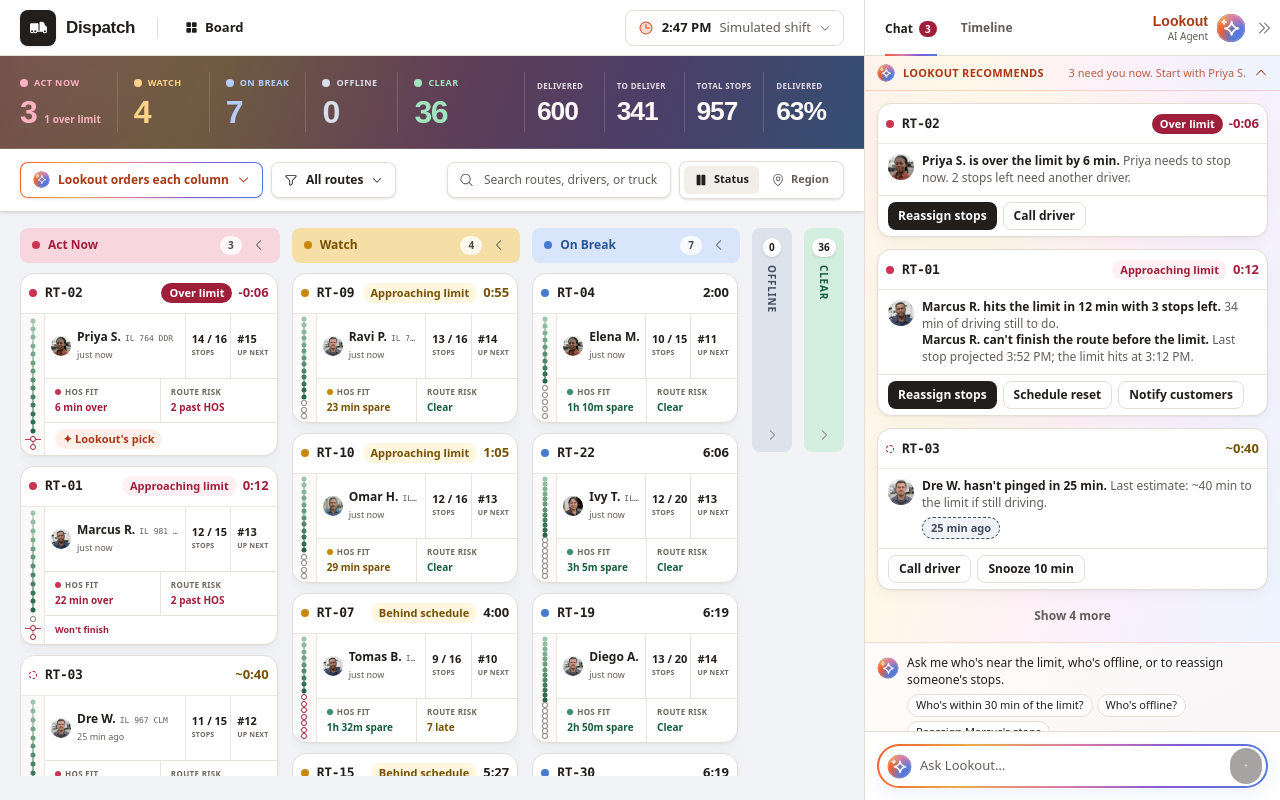
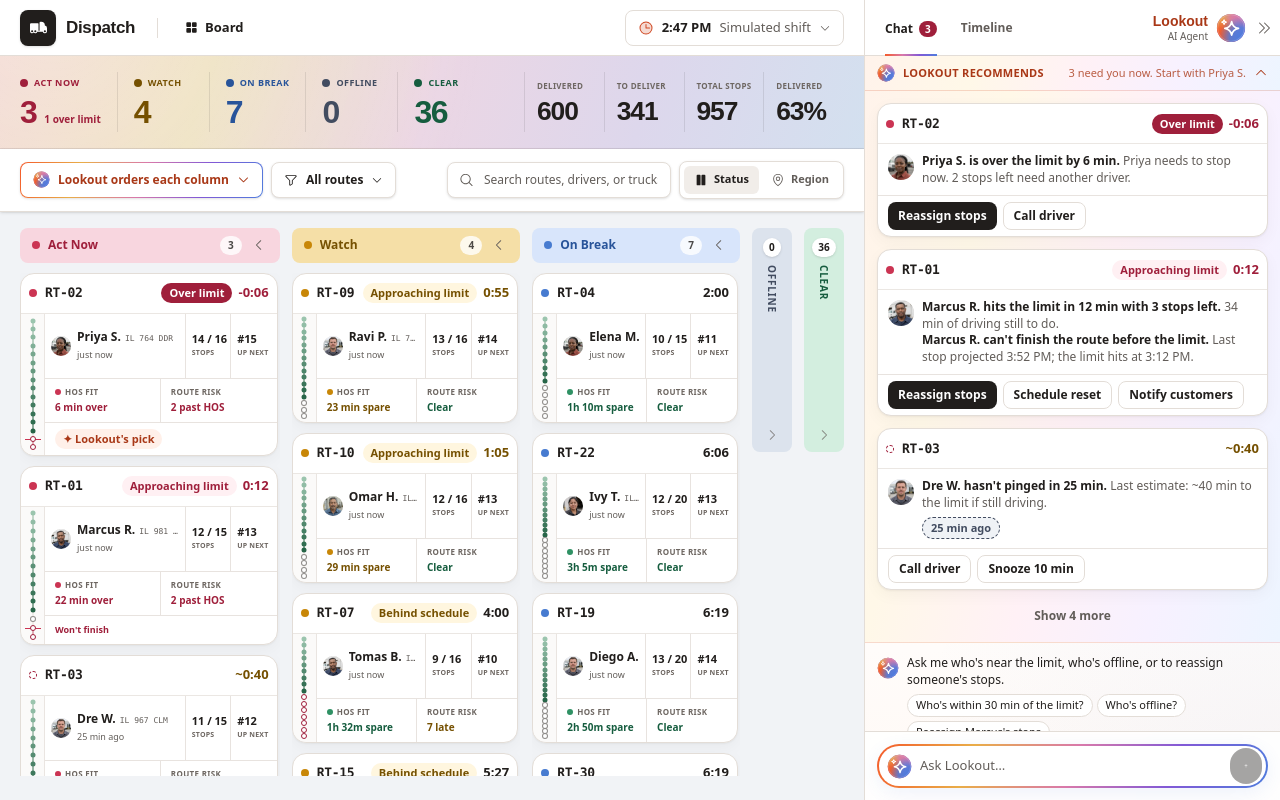
Before and after one commit to davekeller/dispatcher-dashboard, a React (Vite) app: page / in a window 1280 px wide. Built offline with nearby package versions, Linux system fonts and the light colour scheme.

Commit message:
design: lighten the shift metrics hero

```diff
--- a/scripts/contrast.mjs
+++ b/scripts/contrast.mjs
@@ -6,8 +6,7 @@ const tokens = {
   'lookout-strong': '#a93817', lookout: '#cf4620',
   'act-now': '#9f1f3b', watch: '#755000', clear: '#165d3f', offline: '#424c60', break: '#28549a',
   'act-now-soft': '#fff0f3', 'watch-soft': '#fff6df', 'clear-soft': '#eaf8f0', 'offline-soft': '#eff2f6', 'break-soft': '#edf3ff', 'lookout-soft': '#fff0e9',
-  'hero-warm': '#68423d', 'hero-gold': '#655033', 'hero-rose': '#603e55', 'hero-violet': '#4c3e67', 'hero-cool': '#344f73',
-  'hero-text': '#fffaf7', 'hero-muted': '#e5dce3', 'hero-act': '#ffb3c2', 'hero-watch': '#ffd48a', 'hero-break': '#b5ceff', 'hero-offline': '#d8deea', 'hero-clear': '#a2e4c0',
+  'hero-warm': '#f2d8d0', 'hero-gold': '#eee1bf', 'hero-rose': '#ebd6e4', 'hero-violet': '#ddd7ec', 'hero-cool': '#d3e0ef',
 }
 const lum = (hex) => {
   const [r, g, b] = [1, 3, 5].map((i) => parseInt(hex.slice(i, i + 2), 16) / 255).map((c) => (c <= 0.03928 ? c / 12.92 : ((c + 0.055) / 1.055) ** 2.4))
@@ -19,8 +18,8 @@ const pairs = [
   ['lookout-strong', 'panel'], ['lookout', 'panel'], ['lookout-strong', 'lookout-soft'],
   ['act-now', 'panel'], ['act-now', 'act-now-soft'], ['watch', 'panel'], ['watch', 'watch-soft'],
   ['clear', 'panel'], ['clear', 'clear-soft'], ['offline', 'panel'], ['offline', 'offline-soft'], ['break', 'panel'], ['break', 'break-soft'],
-  ['hero-text', 'hero-warm'], ['hero-text', 'hero-cool'], ['hero-muted', 'hero-cool'],
-  ['hero-act', 'hero-warm'], ['hero-watch', 'hero-gold'], ['hero-break', 'hero-rose'], ['hero-offline', 'hero-violet'], ['hero-clear', 'hero-cool'],
+  ['ink', 'hero-warm'], ['ink', 'hero-cool'], ['muted', 'hero-cool'],
+  ['act-now', 'hero-warm'], ['watch', 'hero-gold'], ['break', 'hero-rose'], ['offline', 'hero-violet'], ['clear', 'hero-cool'],
 ]
 let fails = 0
 console.log('| text | ground | ratio | AA |\n|---|---|---|---|')
--- a/src/index.css
+++ b/src/index.css
@@ -28,18 +28,11 @@
   --color-ai-violet: #8259d6;
   --color-ai-cool: #4f7cdd;
 
-  --color-hero-warm: #68423d;
-  --color-hero-gold: #655033;
-  --color-hero-rose: #603e55;
-  --color-hero-violet: #4c3e67;
-  --color-hero-cool: #344f73;
-  --color-hero-text: #fffaf7;
-  --color-hero-muted: #e5dce3;
-  --color-hero-act: #ffb3c2;
-  --color-hero-watch: #ffd48a;
-  --color-hero-break: #b5ceff;
-  --color-hero-offline: #d8deea;
-  --color-hero-clear: #a2e4c0;
+  --color-hero-warm: #f2d8d0;
+  --color-hero-gold: #eee1bf;
+  --color-hero-rose: #ebd6e4;
+  --color-hero-violet: #ddd7ec;
+  --color-hero-cool: #d3e0ef;
 
   --color-act-now: #9f1f3b;
   --color-act-now-fill: #cb3453;
@@ -80,7 +73,7 @@ body { @apply bg-canvas text-ink font-sans antialiased; }
 
 .iq-metrics-band {
   background:
-    radial-gradient(circle at 6% -50%, color-mix(in srgb, var(--color-hero-text) 11%, transparent), transparent 27rem),
+    radial-gradient(circle at 6% -50%, color-mix(in srgb, white 24%, transparent), transparent 27rem),
     linear-gradient(108deg, var(--color-hero-warm) 0%, var(--color-hero-gold) 24%, var(--color-hero-rose) 50%, var(--color-hero-violet) 74%, var(--color-hero-cool) 100%);
 }
 
@@ -131,7 +124,7 @@ body { @apply bg-canvas text-ink font-sans antialiased; }
   background: linear-gradient(90deg, var(--color-ai-warm), var(--color-ai-rose), var(--color-ai-violet), var(--color-ai-cool));
 }
 
-.iq-metric-active { box-shadow: inset 0 -2px 0 color-mix(in srgb, var(--color-hero-text) 80%, transparent); }
+.iq-metric-active { box-shadow: inset 0 -2px 0 var(--color-lookout); }
 
 .route-history-progress {
   background: linear-gradient(to bottom, var(--color-route-done-start), var(--color-route-done-end));
--- a/src/views/shift/ShiftHero.tsx
+++ b/src/views/shift/ShiftHero.tsx
@@ -24,20 +24,20 @@ function sameFilters(a: FilterState, b: FilterState): boolean {
 export default function ShiftHero({ metrics, ranked, filters, onPreset }: { metrics: Metrics; ranked: DriverCard[]; filters: FilterState; onPreset: (filters: FilterState) => void }) {
   const count = (band: Band) => ranked.filter((card) => card.band === band).length
   const items: Metric[] = [
-    { id: 'act_now', label: BAND_LABEL.act_now, value: count('act_now'), preset: { ...EMPTY_FILTERS, band: ['act_now'] }, dot: 'bg-hero-act', tone: 'text-hero-act', detail: `${metrics.over} over limit`, detailTone: 'text-hero-act' },
-    { id: 'watch', label: BAND_LABEL.watch, value: count('watch'), preset: { ...EMPTY_FILTERS, band: ['watch'] }, dot: 'bg-hero-watch', tone: 'text-hero-watch' },
-    { id: 'break', label: BAND_LABEL.break, value: count('break'), preset: { ...EMPTY_FILTERS, band: ['break'] }, dot: 'bg-hero-break', tone: 'text-hero-break' },
-    { id: 'offline', label: BAND_LABEL.offline, value: count('offline'), preset: { ...EMPTY_FILTERS, band: ['offline'] }, dot: 'bg-hero-offline', tone: 'text-hero-offline' },
-    { id: 'clear', label: BAND_LABEL.clear, value: count('clear'), preset: { ...EMPTY_FILTERS, band: ['clear'] }, dot: 'bg-hero-clear', tone: 'text-hero-clear' },
+    { id: 'act_now', label: BAND_LABEL.act_now, value: count('act_now'), preset: { ...EMPTY_FILTERS, band: ['act_now'] }, dot: 'bg-act-now', tone: 'text-act-now', detail: `${metrics.over} over limit`, detailTone: 'text-act-now' },
+    { id: 'watch', label: BAND_LABEL.watch, value: count('watch'), preset: { ...EMPTY_FILTERS, band: ['watch'] }, dot: 'bg-watch', tone: 'text-watch' },
+    { id: 'break', label: BAND_LABEL.break, value: count('break'), preset: { ...EMPTY_FILTERS, band: ['break'] }, dot: 'bg-break', tone: 'text-break' },
+    { id: 'offline', label: BAND_LABEL.offline, value: count('offline'), preset: { ...EMPTY_FILTERS, band: ['offline'] }, dot: 'bg-offline', tone: 'text-offline' },
+    { id: 'clear', label: BAND_LABEL.clear, value: count('clear'), preset: { ...EMPTY_FILTERS, band: ['clear'] }, dot: 'bg-clear', tone: 'text-clear' },
   ]
   const toDeliver = metrics.stopsRemaining + metrics.needDriver
   const totalStops = metrics.stopsDelivered + toDeliver + metrics.stopsFailed
   const deliveredPercent = totalStops === 0 ? 100 : Math.round((metrics.stopsDelivered / totalStops) * 100)
 
   return (
-    <section className="iq-metrics-band shrink-0 border-b border-white/15 px-5 py-4 text-hero-text" aria-label="Shift status">
+    <section className="iq-metrics-band shrink-0 border-b border-ink/10 px-5 py-4 text-ink" aria-label="Shift status">
       <div className="flex min-w-[46rem] items-stretch">
-        <dl className="flex min-w-0 flex-1 items-stretch divide-x divide-white/15">
+        <dl className="flex min-w-0 flex-1 items-stretch divide-x divide-ink/10">
           {items.map((item) => {
             const active = sameFilters(filters, item.preset)
             return (
@@ -53,36 +53,36 @@ export default function ShiftHero({ metrics, ranked, filters, onPreset }: { metr
                     onPreset(active ? EMPTY_FILTERS : item.preset)
                   }
                 }}
-                className={`min-w-[5.75rem] cursor-pointer px-4 py-1 text-left outline-none transition first:pl-0 hover:bg-white/10 focus-visible:bg-white/15 ${active ? 'iq-metric-active bg-white/10' : ''}`}
+                className={`min-w-[5.75rem] cursor-pointer px-4 py-1 text-left outline-none transition first:pl-0 hover:bg-panel/35 focus-visible:bg-panel/55 ${active ? 'iq-metric-active bg-panel/45' : ''}`}
               >
-                <dt className={`flex items-center gap-1.5 whitespace-nowrap text-[9px] font-semibold uppercase tracking-[0.05em] ${item.tone ?? 'text-hero-muted'}`}>
+                <dt className={`flex items-center gap-1.5 whitespace-nowrap text-[9px] font-semibold uppercase tracking-[0.05em] ${item.tone ?? 'text-label'}`}>
                   <span className={`h-2 w-2 rounded-full ${item.dot}`} /> {item.label}
                 </dt>
                 <dd className="mt-1.5 flex items-baseline gap-2">
-                  <span className={`tnum font-display text-[2rem] font-semibold leading-none tracking-[-0.045em] ${item.tone ?? 'text-hero-text'}`}>{item.value}</span>
-                  {item.detail && <span className={`whitespace-nowrap text-[10px] font-semibold ${item.detailTone ?? 'text-hero-muted'}`}>{item.detail}</span>}
+                  <span className={`tnum font-display text-[2rem] font-semibold leading-none tracking-[-0.045em] ${item.tone ?? 'text-ink'}`}>{item.value}</span>
+                  {item.detail && <span className={`whitespace-nowrap text-[10px] font-semibold ${item.detailTone ?? 'text-muted'}`}>{item.detail}</span>}
                 </dd>
               </div>
             )
           })}
         </dl>
 
-        <dl className="ml-4 grid w-80 shrink-0 grid-cols-4 divide-x divide-white/15 border-l border-white/15" aria-label={`${metrics.stopsDelivered} delivered today, ${toDeliver} to deliver, ${totalStops} total stops, ${deliveredPercent}% delivered`}>
+        <dl className="ml-4 grid w-80 shrink-0 grid-cols-4 divide-x divide-ink/10 border-l border-ink/10" aria-label={`${metrics.stopsDelivered} delivered today, ${toDeliver} to deliver, ${totalStops} total stops, ${deliveredPercent}% delivered`}>
           <div className="flex min-w-0 flex-col justify-center px-3">
-            <dt className="whitespace-nowrap text-[8px] font-semibold uppercase tracking-[0.04em] text-hero-muted">Delivered</dt>
-            <dd className="tnum mt-1.5 font-display text-[1.65rem] font-semibold leading-none tracking-[-0.04em] text-hero-text">{metrics.stopsDelivered}</dd>
+            <dt className="whitespace-nowrap text-[8px] font-semibold uppercase tracking-[0.04em] text-label">Delivered</dt>
+            <dd className="tnum mt-1.5 font-display text-[1.65rem] font-semibold leading-none tracking-[-0.04em] text-ink">{metrics.stopsDelivered}</dd>
           </div>
           <div className="flex min-w-0 flex-col justify-center px-3">
-            <dt className="whitespace-nowrap text-[8px] font-semibold uppercase tracking-[0.04em] text-hero-muted">To deliver</dt>
-            <dd className="tnum mt-1.5 font-display text-[1.65rem] font-semibold leading-none tracking-[-0.04em] text-hero-text">{toDeliver}</dd>
+            <dt className="whitespace-nowrap text-[8px] font-semibold uppercase tracking-[0.04em] text-label">To deliver</dt>
+            <dd className="tnum mt-1.5 font-display text-[1.65rem] font-semibold leading-none tracking-[-0.04em] text-ink">{toDeliver}</dd>
           </div>
           <div className="flex min-w-0 flex-col justify-center px-3">
-            <dt className="whitespace-nowrap text-[8px] font-semibold uppercase tracking-[0.04em] text-hero-muted">Total stops</dt>
-            <dd className="tnum mt-1.5 font-display text-[1.65rem] font-semibold leading-none tracking-[-0.04em] text-hero-text">{totalStops}</dd>
+            <dt className="whitespace-nowrap text-[8px] font-semibold uppercase tracking-[0.04em] text-label">Total stops</dt>
+            <dd className="tnum mt-1.5 font-display text-[1.65rem] font-semibold leading-none tracking-[-0.04em] text-ink">{totalStops}</dd>
           </div>
           <div className="flex min-w-0 flex-col justify-center px-3">
-            <dt className="whitespace-nowrap text-[8px] font-semibold uppercase tracking-[0.04em] text-hero-muted">Delivered</dt>
-            <dd className="tnum mt-1.5 font-display text-[1.65rem] font-semibold leading-none tracking-[-0.04em] text-hero-text">{deliveredPercent}%</dd>
+            <dt className="whitespace-nowrap text-[8px] font-semibold uppercase tracking-[0.04em] text-label">Delivered</dt>
+            <dd className="tnum mt-1.5 font-display text-[1.65rem] font-semibold leading-none tracking-[-0.04em] text-ink">{deliveredPercent}%</dd>
           </div>
         </dl>
       </div>
```
Also changed, not shown: 3 other files (tests, documents, lock files or other folders).
